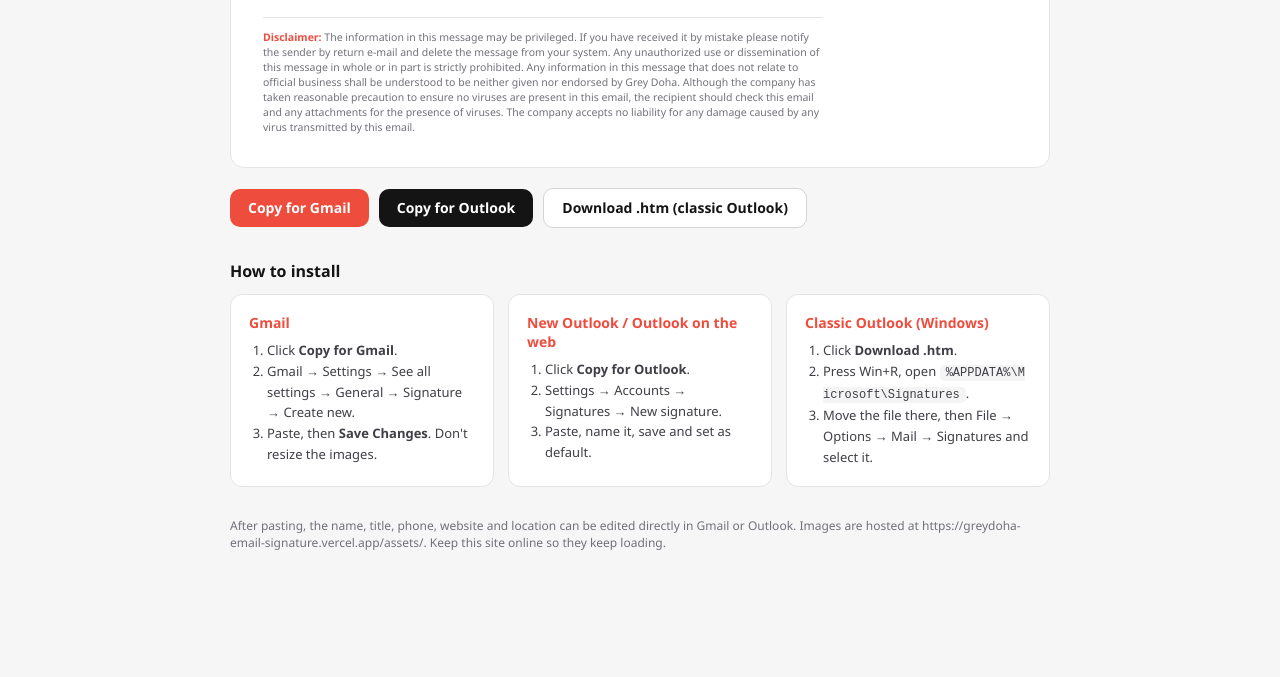
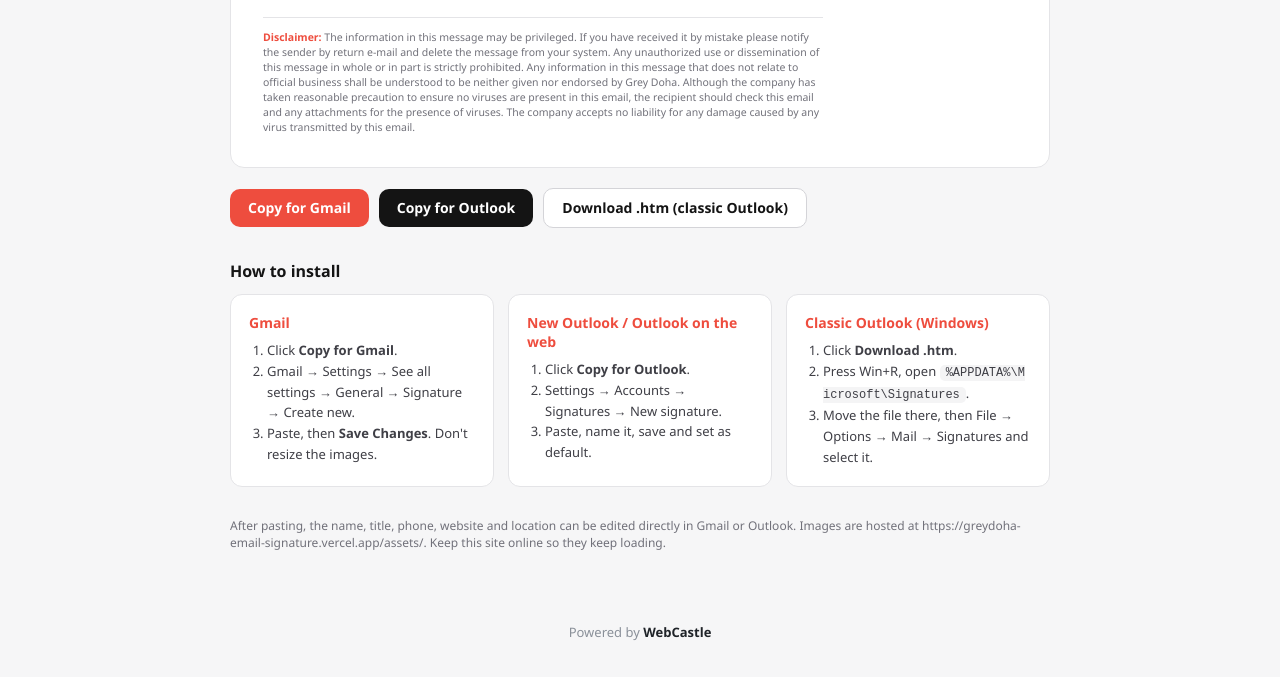
Before and after one commit to vishalsudhan/greydoha-email-signature, a plain HTML site: page fadi-chehade/index.html in a window 1280 px wide. Shown: the part 369-1046 px from the top of the page. Before the commit the page ends 984 px from the top, so only its background shows below. Drawn offline with Linux system fonts and the light colour scheme.

Commit message:
Add Powered by WebCastle link to the page footer
Co-Authored-By: Claude Opus 5.5 <noreply@anthropic.com>
Claude-Session: https://claude.ai/code/session_015rD8QKVaLRxDmrH4EqXnRB

```diff
--- a/fadi-chehade/index.html
+++ b/fadi-chehade/index.html
@@ -184,6 +184,7 @@
   </div>
   <footer>After pasting, the name, title, phone, website and location can be edited directly in Gmail or Outlook. Images are hosted at https://greydoha-email-signature.vercel.app/assets/. Keep this site online so they keep loading.</footer>
 </div>
+<div id="powered-by" style="text-align:center;padding:8px 20px 36px;font-family:'Segoe UI','Helvetica Neue',Helvetica,Arial,sans-serif;font-size:13px;color:#8A9099;">Powered by <a href="https://www.webcastle.qa/" target="_blank" rel="noopener" style="color:#1F2328;font-weight:700;text-decoration:none;">WebCastle</a></div>
 <script>
 document.querySelectorAll('[data-copy]').forEach(btn => btn.addEventListener('click', async () => {
   const el = document.querySelector('#' + btn.dataset.copy + ' > table');
```
Also changed, not shown: index.html (+1 -0 lines), team.html (+1 -0 lines).
